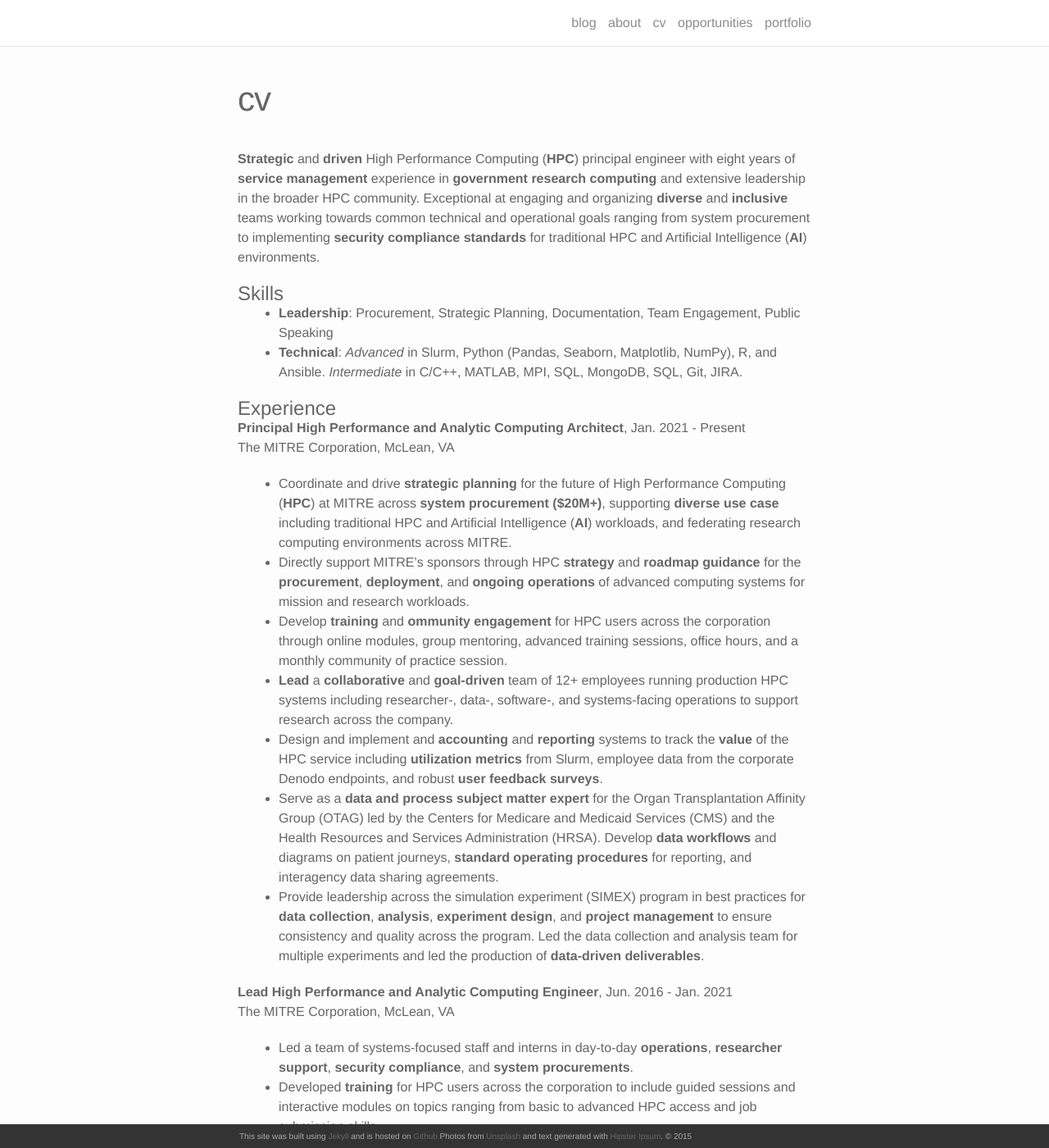
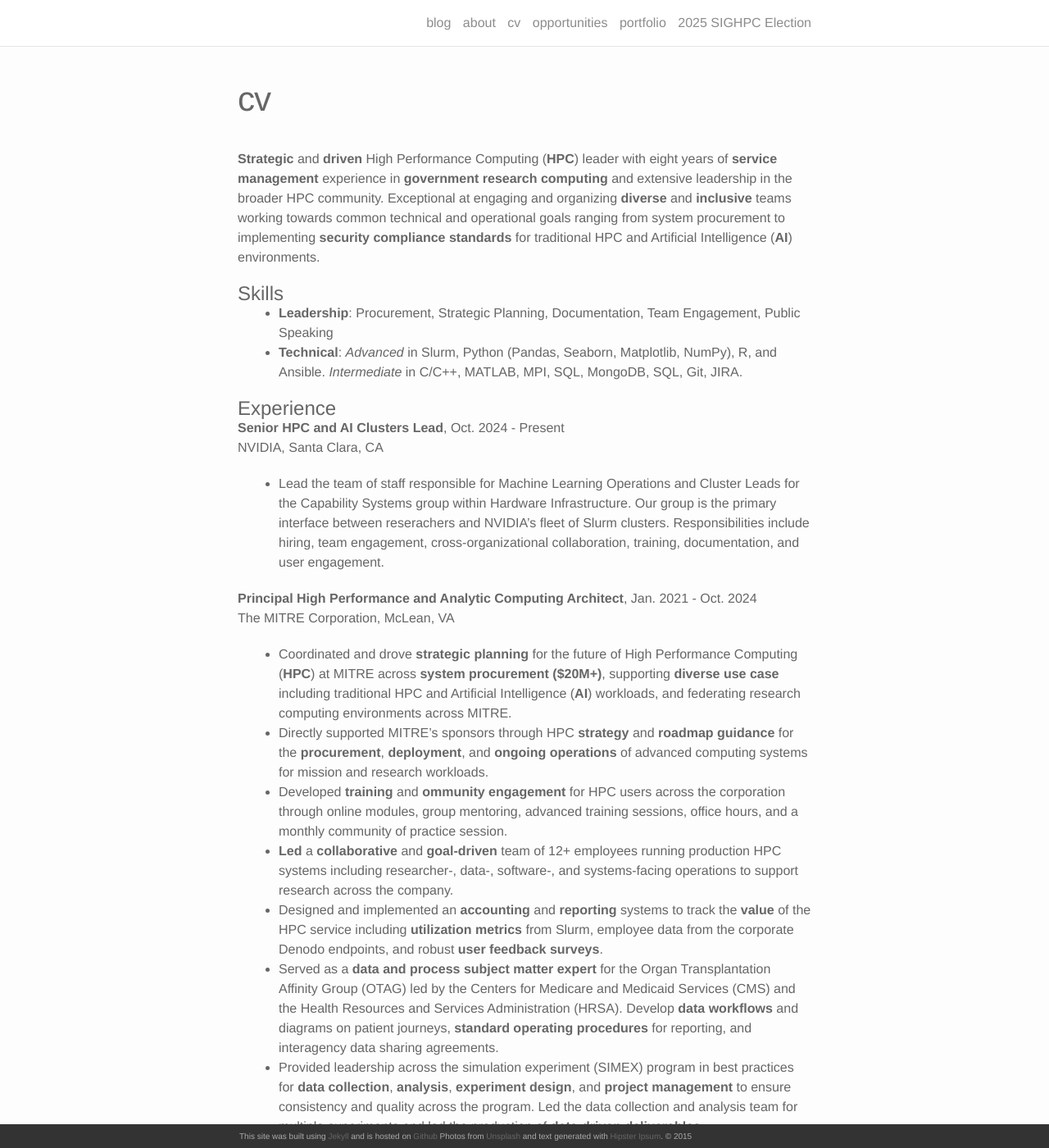
Before and after one commit to ceharvs/ceharvs.github.io, a Jekyll site: the page built from cv.md, in a window 1280 px wide and 1400 px high. Shown: the whole window at 82% size. Built offline with Jekyll 4.4.1, drawn with Linux system fonts in a browser that asks for light colours; nearby versions of some CDN libraries.

Commit message:
New pages with updated CV, opportunities link, and SIGHPC Election page

```diff
--- a/cv.md
+++ b/cv.md
@@ -4,7 +4,7 @@ title: cv
 permalink: /cv/
 ---
 
-**Strategic** and **driven** High Performance Computing (**HPC**) principal engineer with eight years of **service management** experience in **government research computing** and extensive leadership in the broader HPC community. Exceptional at engaging and organizing **diverse** and **inclusive** teams working towards common technical and operational goals ranging from system procurement to implementing **security compliance standards** for traditional HPC and Artificial Intelligence (**AI**) environments.
+**Strategic** and **driven** High Performance Computing (**HPC**) leader with eight years of **service management** experience in **government research computing** and extensive leadership in the broader HPC community. Exceptional at engaging and organizing **diverse** and **inclusive** teams working towards common technical and operational goals ranging from system procurement to implementing **security compliance standards** for traditional HPC and Artificial Intelligence (**AI**) environments.
 
 # Skills
 
@@ -13,16 +13,21 @@ permalink: /cv/
 
 # Experience
 
-**Principal High Performance and Analytic Computing Architect**, Jan. 2021 - Present <br>
+**Senior HPC and AI Clusters Lead**, Oct. 2024 - Present <br>
+NVIDIA, Santa Clara, CA
+
+* Lead the team of staff responsible for Machine Learning Operations and Cluster Leads for the Capability Systems group within Hardware Infrastructure. Our group is the primary interface between reserachers and NVIDIA's fleet of Slurm clusters. Responsibilities include hiring, team engagement, cross-organizational collaboration, training, documentation, and user engagement.
+
+**Principal High Performance and Analytic Computing Architect**, Jan. 2021 - Oct. 2024 <br>
 The MITRE Corporation, McLean, VA
 
-* Coordinate and drive **strategic planning** for the future of High Performance Computing (**HPC**) at MITRE across **system procurement ($20M+)**, supporting **diverse use case** including traditional HPC and Artificial Intelligence (**AI**) workloads, and federating research computing environments across MITRE.
-* Directly support MITRE’s sponsors through HPC **strategy** and **roadmap guidance** for the **procurement**, **deployment**, and **ongoing operations** of advanced computing systems for mission and research workloads.
-* Develop **training** and **ommunity engagement** for HPC users across the corporation through online modules, group mentoring, advanced training sessions, office hours, and a monthly community of practice session.
-* **Lead** a **collaborative** and **goal-driven** team of 12+ employees running production HPC systems including researcher-, data-, software-, and systems-facing operations to support research across the company.
-* Design and implement and **accounting** and **reporting** systems to track the **value** of the HPC service including **utilization metrics** from Slurm, employee data from the corporate Denodo endpoints, and robust **user feedback surveys**.
-* Serve as a **data and process subject matter expert** for the Organ Transplantation Affinity Group (OTAG) led by the Centers for Medicare and Medicaid Services (CMS) and the Health Resources and Services Administration (HRSA). Develop **data workflows** and diagrams on patient journeys, **standard operating procedures** for reporting, and interagency data sharing agreements.
-* Provide leadership across the simulation experiment (SIMEX) program in best practices for **data collection**, **analysis**, **experiment design**, and **project management** to ensure consistency and quality across the program. Led the data collection and analysis team for multiple experiments and led the production of **data-driven deliverables**.
+* Coordinated and drove **strategic planning** for the future of High Performance Computing (**HPC**) at MITRE across **system procurement ($20M+)**, supporting **diverse use case** including traditional HPC and Artificial Intelligence (**AI**) workloads, and federating research computing environments across MITRE.
+* Directly supported MITRE’s sponsors through HPC **strategy** and **roadmap guidance** for the **procurement**, **deployment**, and **ongoing operations** of advanced computing systems for mission and research workloads.
+* Developed **training** and **ommunity engagement** for HPC users across the corporation through online modules, group mentoring, advanced training sessions, office hours, and a monthly community of practice session.
+* **Led** a **collaborative** and **goal-driven** team of 12+ employees running production HPC systems including researcher-, data-, software-, and systems-facing operations to support research across the company.
+* Designed and implemented an **accounting** and **reporting** systems to track the **value** of the HPC service including **utilization metrics** from Slurm, employee data from the corporate Denodo endpoints, and robust **user feedback surveys**.
+* Served as a **data and process subject matter expert** for the Organ Transplantation Affinity Group (OTAG) led by the Centers for Medicare and Medicaid Services (CMS) and the Health Resources and Services Administration (HRSA). Develop **data workflows** and diagrams on patient journeys, **standard operating procedures** for reporting, and interagency data sharing agreements.
+* Provided leadership across the simulation experiment (SIMEX) program in best practices for **data collection**, **analysis**, **experiment design**, and **project management** to ensure consistency and quality across the program. Led the data collection and analysis team for multiple experiments and led the production of **data-driven deliverables**.
 
 **Lead High Performance and Analytic Computing Engineer**, Jun. 2016 - Jan. 2021 <br>
 The MITRE Corporation, McLean, VA
--- a/index.html
+++ b/index.html
@@ -4,7 +4,7 @@ layout: default
 
 <div class="header-bar">
   <h1>Christine Harvey</h1>
-  <h2>High Performance & Analytic Computing Engineer</h2>
+  <h2>Senior HPC and AI Clusters Lead</h2>
   <!--<br/>-->
 </div>
 
```
Also changed, not shown: opportunities.md (+3 -3 lines), sighpc.md (added, +55 -0 lines), _posts/2023-11-30-sc23.markdown (added).
